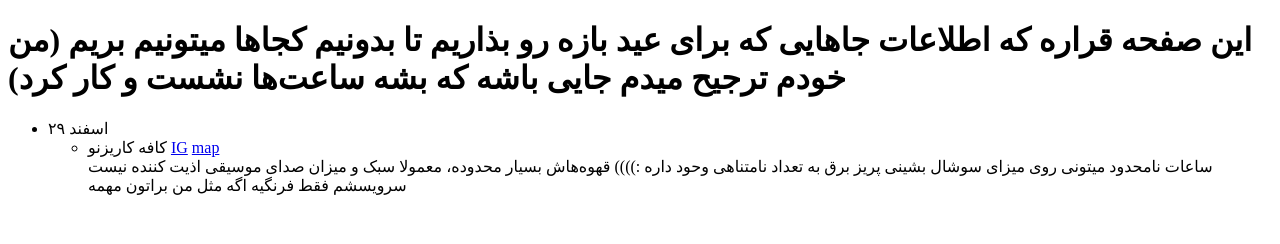
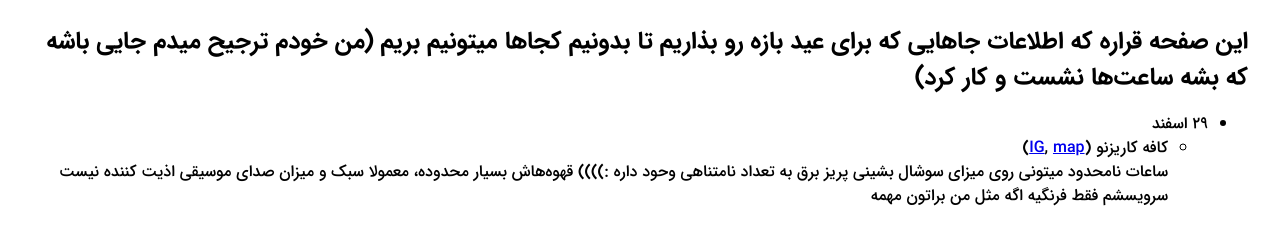
Before and after one commit to Navidkhm/places-info, a plain HTML site: page index.html in a window 1280 px wide. Drawn offline with Linux system fonts and the light colour scheme.

Commit message:
add fonts and first data

```diff
--- a/index.html
+++ b/index.html
@@ -1,15 +1,17 @@
 <!DOCTYPE html>
-<html lang="en">
+<html lang="en" dir="rtl">
   <head>
     <meta charset="UTF-8" />
     <meta name="viewport" content="width=device-width, initial-scale=1.0" />
     <title>اطلاعات مکان‌ها</title>
+    <link href="style.css" rel="stylesheet" />
   </head>
   <body>
+    <section class="main">
       <h1>
         این صفحه قراره که اطلاعات جاهایی که برای عید بازه رو بذاریم تا بدونیم
-      کجاها میتونیم بریم (من خودم ترجیح میدم جایی باشه که بشه ساعت‌ها نشست و کار
-      کرد)
+        کجاها میتونیم بریم (من خودم ترجیح میدم جایی باشه که بشه ساعت‌ها نشست و
+        کار کرد)
       </h1>
 
       <ul>
@@ -19,20 +21,22 @@
           <ul>
             <li>
               <div class="place-item__title">
-              کافه کاریزنو
-
-              <a href="https://www.instagram.com/kaarizno/?hl=en">IG</a>
-              <a href="https://goo.gl/maps/b3zXmV6PCzDuPS5z7">map</a>
+                کافه کاریزنو (<a
+                  href="https://www.instagram.com/kaarizno/?hl=en"
+                  >IG</a
+                >, <a href="https://goo.gl/maps/b3zXmV6PCzDuPS5z7">map</a>)
               </div>
 
               <div class="place-item__desc">
-              ساعات نامحدود میتونی روی میزای سوشال بشینی پریز برق به تعداد نامتناهی وحود داره :))))
-              قهوه‌هاش بسیار محدوده، معمولا سبک و میزان صدای موسیقی اذیت کننده نیست
-              سرویسشم فقط فرنگیه اگه مثل من براتون مهمه
+                ساعات نامحدود میتونی روی میزای سوشال بشینی پریز برق به تعداد
+                نامتناهی وحود داره :)))) قهوه‌هاش بسیار محدوده، معمولا سبک و
+                میزان صدای موسیقی اذیت کننده نیست سرویسشم فقط فرنگیه اگه مثل من
+                براتون مهمه
               </div>
             </li>
           </ul>
         </li>
       </ul>
+    </section>
   </body>
 </html>
--- a/style.css
+++ b/style.css
@@ -0,0 +1,66 @@
+@font-face {
+  font-family: "IRANSansWeb";
+  src: url("IRANSansWeb-Medium.woff2") format("woff2"),
+    url("IRANSansWeb-Medium.woff") format("woff");
+  font-weight: 500;
+  font-style: normal;
+  font-display: swap;
+}
+
+@font-face {
+  font-family: "IRANSansWeb";
+  src: url("IRANSansWeb-Bold.woff2") format("woff2"),
+    url("IRANSansWeb-Bold.woff") format("woff");
+  font-weight: bold;
+  font-style: normal;
+  font-display: swap;
+}
+
+*,
+*::before,
+*::after {
+  box-sizing: border-box;
+}
+* {
+  margin: 0;
+}
+html,
+body {
+  height: 100%;
+  font-family: "IRANSansWeb";
+}
+body {
+  line-height: 1.5;
+  -webkit-font-smoothing: antialiased;
+}
+img,
+picture,
+video,
+canvas,
+svg {
+  display: block;
+  max-width: 100%;
+}
+input,
+button,
+textarea,
+select {
+  font: inherit;
+}
+p,
+h1,
+h2,
+h3,
+h4,
+h5,
+h6 {
+  overflow-wrap: break-word;
+}
+
+.main {
+  margin: 24px 32px;
+}
+
+.main > h1 {
+  margin-bottom: 16px;
+}
```
Also changed, not shown: IRANSansWeb-Bold.woff (added), IRANSansWeb-Bold.woff2 (added), IRANSansWeb-Medium.woff (added), IRANSansWeb-Medium.woff2 (added), IRANSansWeb_Bold.ttf (deleted), IRANSansWeb_Medium.ttf (deleted), 1 other file. Lines whose indentation alone changed are shown as unchanged.
